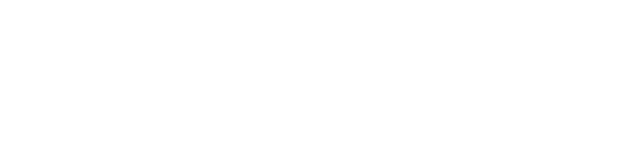
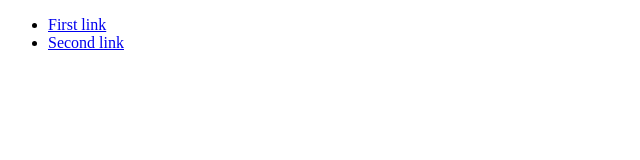
Before and after one commit to Mykhailo-Gogol/learning-time, a plain HTML site: page index.html in a window 1280 px wide. Shown: the whole page, without its empty margins (0-640 px from the left). Drawn offline with Linux system fonts and the light colour scheme.

Commit message:
Додав приклад роботи з DOM

```diff
--- a/homeworks/my-Code.js
+++ b/homeworks/my-Code.js
@@ -125,3 +125,34 @@ const clients12 = [
   "experts",
 ].sort((a, b) => b.length - a.length);
 console.log("sort: ", clients12);
+
+// DOM
+const rootContainerRef = document.querySelector(".js-root");
+const containerRef = document.createElement("div");
+const listRef = document.createElement("ul");
+const cellRef = document.createElement("li");
+const cellRef2 = document.createElement("li");
+const cellRef3 = document.createElement("li");
+const linkRef = document.createElement("a");
+const linkRef2 = document.createElement("a");
+const linkRef3 = document.createElement("a");
+
+linkRef.textContent = "First link";
+linkRef2.textContent = "Second link";
+linkRef3.textContent = "Third link";
+
+linkRef.href = "#";
+linkRef2.href = "#";
+linkRef3.href = "#";
+
+cellRef.appendChild(linkRef);
+cellRef2.appendChild(linkRef2);
+cellRef3.appendChild(linkRef3);
+
+listRef.append(cellRef, cellRef2, cellRef3);
+
+containerRef.appendChild(listRef);
+
+rootContainerRef.appendChild(containerRef);
+
+cellRef3.remove();
--- a/index.html
+++ b/index.html
@@ -6,12 +6,13 @@
     <title>Document</title>
   </head>
   <body>
-    <!-- <script src="./homeworks/my-Code.js" type="module"></script> -->
+    <div class="js-root"></div>
+    <script src="./homeworks/my-Code.js" type="module"></script>
     <!-- <script src="./homeworks/homework-1.js" type="module"></script> -->
     <!-- <script src="./homeworks/homework-2.js" type="module"></script> -->
     <!-- <script src="./homeworks/homework-3.js" type="module"></script> -->
     <!-- <script src="./homeworks/homework-4.js" type="module"></script> -->
     <!-- <script src="./homeworks/homework-5.js" type="module"></script> -->
-    <script src="./homeworks/homework-6.js" type="module"></script>
+    <!-- <script src="./homeworks/homework-6.js" type="module"></script> -->
   </body>
 </html>
```
Also changed, not shown: prettierrc.json (deleted, +0 -12 lines).
